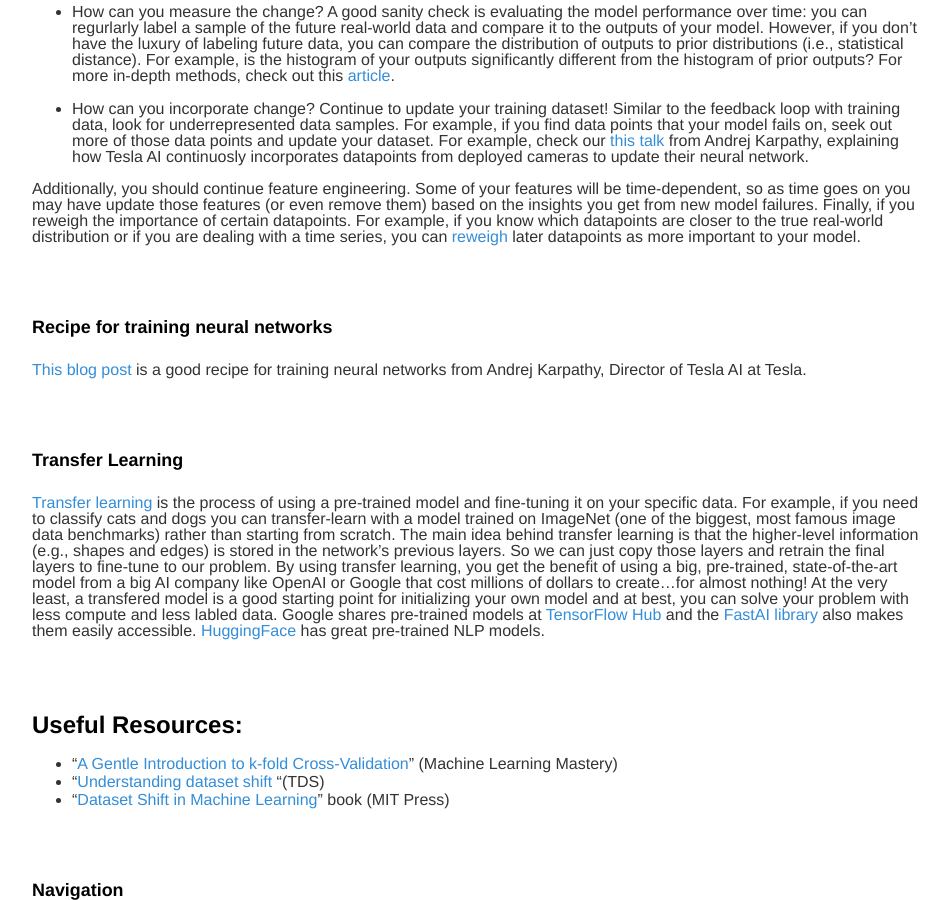
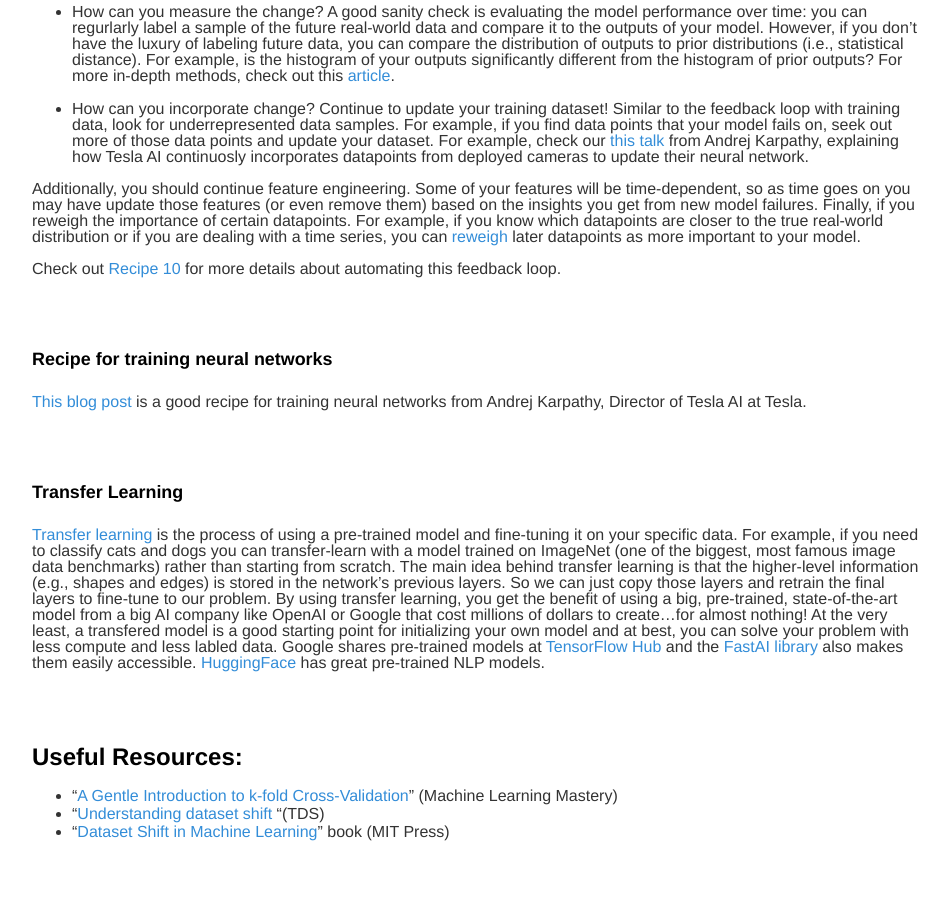
Before and after one commit to datasciencecookbook/datasciencecookbook.github.io, a Jekyll site: the page built from _posts/2021-09-09-Recipe-9.md, in a window 1280 px wide and 900 px high, scrolled down 1659 px. Shown: the whole window, without its empty margins (160-1109 px from the left). Built offline with Jekyll 4.4.1, drawn with Linux system fonts in a browser that asks for light colours.

Commit message:
added reference to recipe 10

```diff
--- a/_posts/2021-09-09-Recipe-9.md
+++ b/_posts/2021-09-09-Recipe-9.md
@@ -46,6 +46,8 @@ Even if your model has good results on your initial test set, the unchanged mode
 
 Additionally, you should continue feature engineering. Some of your features will be time-dependent, so as time goes on you may have update those features (or even remove them) based on the insights you get from new model failures. Finally, if you reweigh the importance of certain datapoints. For example, if you know which datapoints are closer to the true real-world distribution or if you are dealing with a time series, you can [reweigh](https://www.kdnuggets.com/2019/11/machine-learning-what-why-how-weighting.html) later datapoints as more important to your model.
 
+Check out [Recipe 10](/recipe10) for more details about automating this feedback loop.
+
 <br><br>
 #### Recipe for training neural networks
 
```
